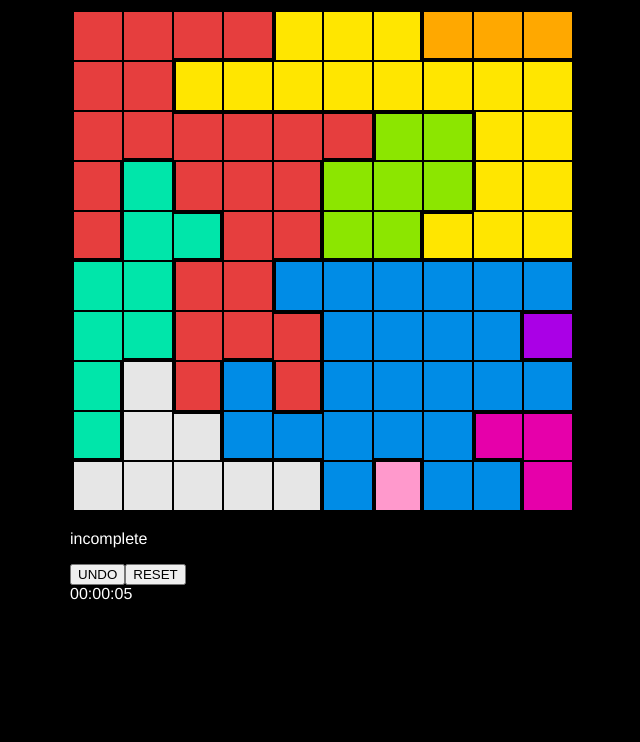
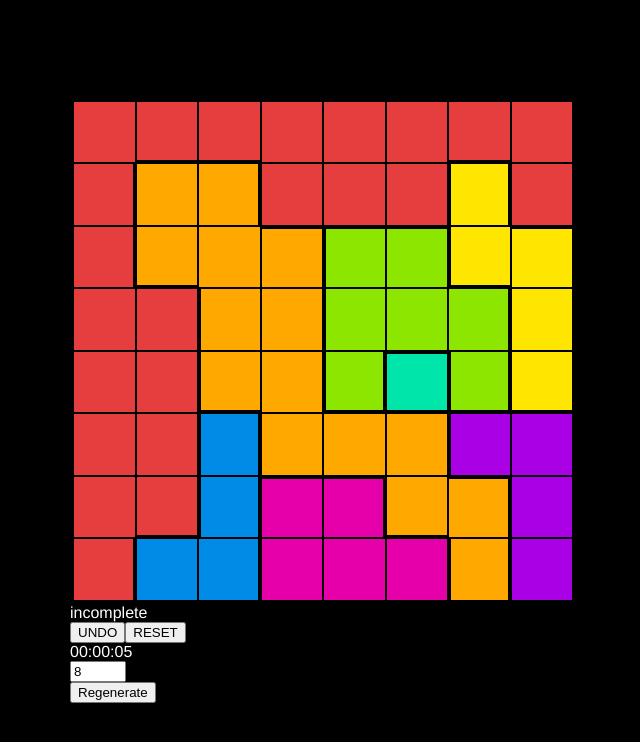
Before and after one commit to benWu26/queens, a React (Vite) app: page / in a window 1280 px wide. Shown: the top 742 px of the page, without its empty margins (317-957 px from the left). Built offline with nearby package versions, Linux system fonts and the light colour scheme.

Commit message:
Huge rework to the UI, should've pushed this in batches lol

```diff
--- a/src/Board.tsx
+++ b/src/Board.tsx
@@ -1,4 +1,4 @@
-import { useCallback, useState, useRef, useMemo } from "react";
+import { useCallback, useState, useRef, useMemo, useEffect } from "react";
 import Cell from "./Cell";
 import {boardType, boardPropType} from "./types"
 import _ from "lodash";
@@ -18,6 +18,21 @@ function Board(props: boardPropType) {
 
     // using board as a state variable
     const [board, setBoard] = useState(clone(props.board));
+    const [didBoardChange, setDidBoardChange] = useState(false);
+
+    useEffect(() => {
+        setBoard(b => clone(props.board))
+        setDidBoardChange(d => true);
+    }, [props.board])
+
+    useEffect(() => {
+        if (didBoardChange) {
+            setDidBoardChange(false)
+        }
+    }, [didBoardChange])
+
+
+
 
     const borders = useMemo(() => {
         return props.board.map((row, rowIndex) => row.map((cell, columnIndex) => {
@@ -166,7 +181,7 @@ function Board(props: boardPropType) {
             <button onClick={onResetButtonClick}>
                 RESET
             </button>
-            <Stopwatch isRunning={!validateSolution(board)}></Stopwatch>
+            <Stopwatch isRunning={!validateSolution(board)} reset={didBoardChange}></Stopwatch>
         </div>
     )
 }
--- a/src/Cell.tsx
+++ b/src/Cell.tsx
@@ -30,6 +30,7 @@ const colors = [
     "#ff7f50", // lightcoral
     "#00bfe6", // lightteal
 ]
+
 
 /**
  * React component for an individual cell
@@ -66,6 +67,11 @@ function Cell(props: cellPropType) {
 
 export default memo(Cell, (prevProps, nextProps) => {
     return (
-        prevProps.playerStatus === nextProps.playerStatus
+        prevProps.playerStatus === nextProps.playerStatus &&
+        prevProps.color === nextProps.color &&
+        prevProps.leftBorder === nextProps.leftBorder &&
+        prevProps.rightBorder === nextProps.rightBorder &&
+        prevProps.bottomBorder === nextProps.bottomBorder &&
+        prevProps.topBorder === nextProps.topBorder
     );
 });
--- /dev/null
+++ b/src/FullGame.tsx
@@ -0,0 +1,46 @@
+import {StrictMode, useState, useEffect, useCallback } from 'react'
+import './index.css'
+import Board from './Board.tsx'
+import { boardType } from './types.ts'
+import {generateValidBoardRuleBased} from './BoardGenerator.ts'
+
+function FullGame() {
+    const [board, setBoard] = useState<boardType | null>(null);
+    const [loading, setLoading] = useState(true);
+    const [boardSize, setBoardSize] = useState(8);
+
+    const generateBoard = useCallback(() => {
+        setLoading(l => true);
+        setBoard(b => null);
+
+        setTimeout(() => {
+            const newBoard = generateValidBoardRuleBased(boardSize); // Synchronous or async function
+            setBoard(newBoard); // Update the board with the generated one
+            setLoading(false); // Turn off loading
+        }, 0);
+    }, [boardSize]);
+
+    useEffect(() => { generateBoard() }, [])
+
+    return (
+        <div className="full-game">
+            <div id="placeholder">
+                {loading ? <div className='loading-message'>loading...</div> : <Board board={board!}></Board>}
+            </div>
+            {loading ? null :
+            <>
+                <input type="number" id="board-size-input" name="size" min="8" max="12" value={boardSize} onChange={(e) => setBoardSize(s => parseInt(e.target.value))}/>
+                <button
+                onClick={generateBoard}>
+                Regenerate
+            </button>
+            </>
+
+            }
+
+
+        </div>
+    )
+}
+
+export default FullGame
--- a/src/Stopwatch.tsx
+++ b/src/Stopwatch.tsx
@@ -11,7 +11,7 @@ function Stopwatch (props: stopWatchPropTypes) {
         if (props.isRunning) {
             intervalIdRef.current = setInterval(() => {
                 setElapsedTime(Date.now() - startTimeRef.current);
-            }, 10);
+            }, 100);
         }
 
         return () => {
@@ -19,6 +19,12 @@ function Stopwatch (props: stopWatchPropTypes) {
         }
 
     }, [props.isRunning])
+
+    useEffect(() => {
+        if (props.reset) {
+            startTimeRef.current = Date.now();
+        }
+    }, [props.reset])
 
     function formatTime() {
         const hours = Math.floor(elapsedTime / (3600000));
--- a/src/index.css
+++ b/src/index.css
@@ -1,8 +1,13 @@
+* {
+  margin: 0;
+}
+
 .cell {
-  width: 50px;
-  height: 50px;
+  /* width: 50px;
+  height: 50px; */
   user-select: none;
   box-sizing: border-box;
+  line-height: 0;
 }
 
 body {
@@ -10,36 +15,82 @@ body {
   align-items: center;
   justify-content: center;
   background-color: black;
+  height: 100dvh;
+  width: 100vw;
+  margin: 0;
 
   font-family:'Franklin Gothic Medium', 'Arial Narrow', Arial, sans-serif
 }
 
+
+
 .board {
   background-color: black;
 
-  width: fit-content;
+
+  width: 500px;
+  height: 500px;
+  max-width: 500px;
+  max-height: 500px;
 
   display: grid;
   grid-template-columns: var(--grid-size, 1fr);
   grid-template-rows: var(--grid-size, 1fr);
 
+  .cell {
+    max-width: calc(500px / var(--grid-size));
+    max-height: calc(500px / var(--grid-size));
+    width: calc(500px / var(--grid-size));
+    height: calc(500px / var(--grid-size));
+    overflow: hidden;
+  }
+
 
   border-style: solid;
   border-color: black;
+}
+
+#root {
+  height: 100%;
+}
 
 
-}
 
 .board-container p {
     color: white;
 }
 
 .symbol {
-  width: 100%;
+  max-width: 100%;
+  max-height: 100%;
+  width: auto; /* Ensures the aspect ratio is preserved */
+  height: auto;
+  object-fit: contain; /* Keeps the image proportionate */
+  margin: 0;
+  padding: 0;
+  box-sizing: border-box;
   -webkit-user-drag: none;
   user-select: none;
+  position: relative;
 }
 
 .stopwatch .display {
   color: white;
 }
+
+.full-game {
+  color: white;
+  height: 100%;
+  display: flex;
+  flex-direction: column;
+  justify-content: center;
+  align-items: start;
+}
+
+.loading-message {
+  position: fixed;
+  top: 50%;
+  left: 50%;
+  transform: translate(-50%, -50%)
+
+}
--- a/src/main.tsx
+++ b/src/main.tsx
@@ -1,15 +1,17 @@
-import { StrictMode } from 'react'
+import { InputHTMLAttributes, StrictMode } from 'react'
 import { createRoot } from 'react-dom/client'
 import './index.css'
 import Board from './Board.tsx'
 import rfdc from 'rfdc'
 import {generateValidBoardRuleBased, generateValidBoardRecursive} from './BoardGenerator.ts'
-
-const puzzleBoard = generateValidBoardRuleBased(10);
+import FullGame from './FullGame.tsx'
+//const puzzleBoard = generateValidBoardRuleBased(10);
 
 
 createRoot(document.getElementById('root')!).render(
   <StrictMode>
-    <Board board={puzzleBoard}></Board>
+    <FullGame></FullGame>
+
+
   </StrictMode>,
 )
--- a/src/types.ts
+++ b/src/types.ts
@@ -69,7 +69,8 @@ type boardGroupsType = {
 
 // ---------------STOPWATCH------------------------
 type stopWatchPropTypes = {
-    isRunning: boolean
+    isRunning: boolean,
+    reset: boolean
 }
 
 export type {stopWatchPropTypes}
```
